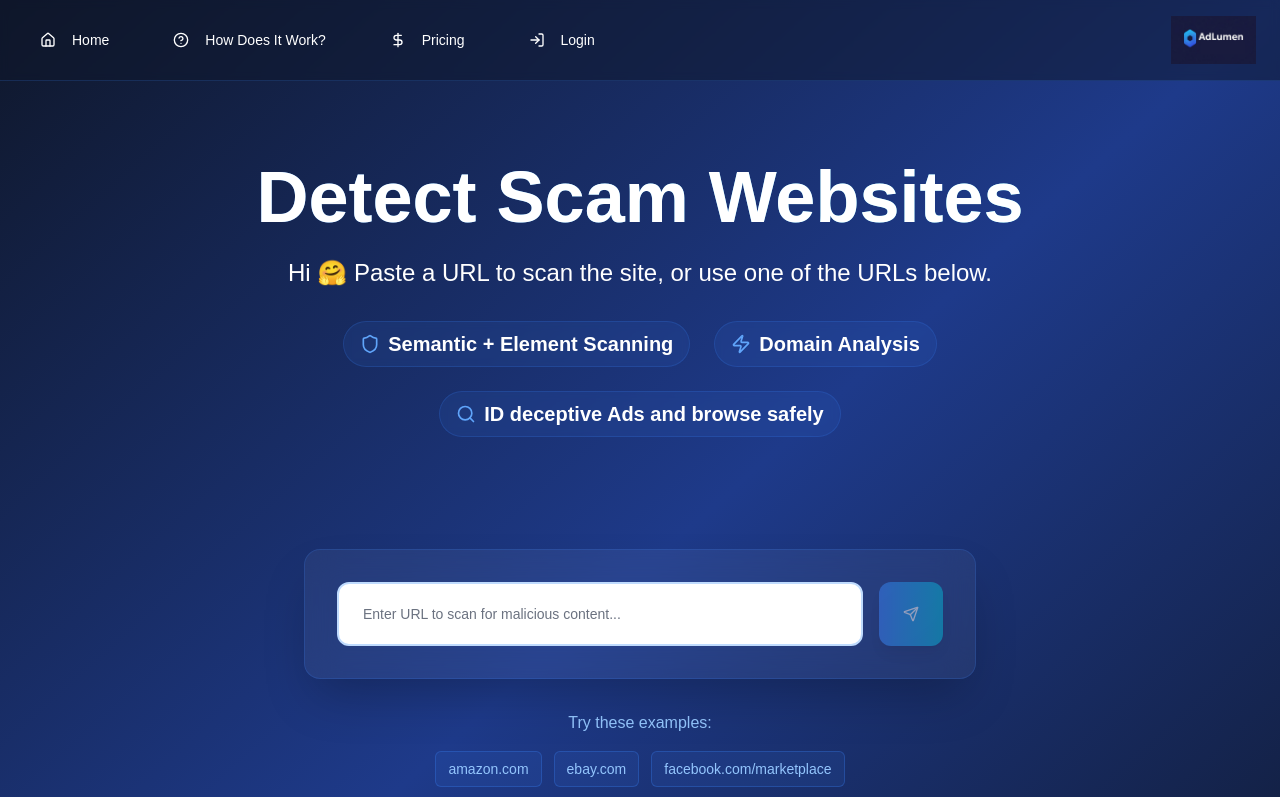
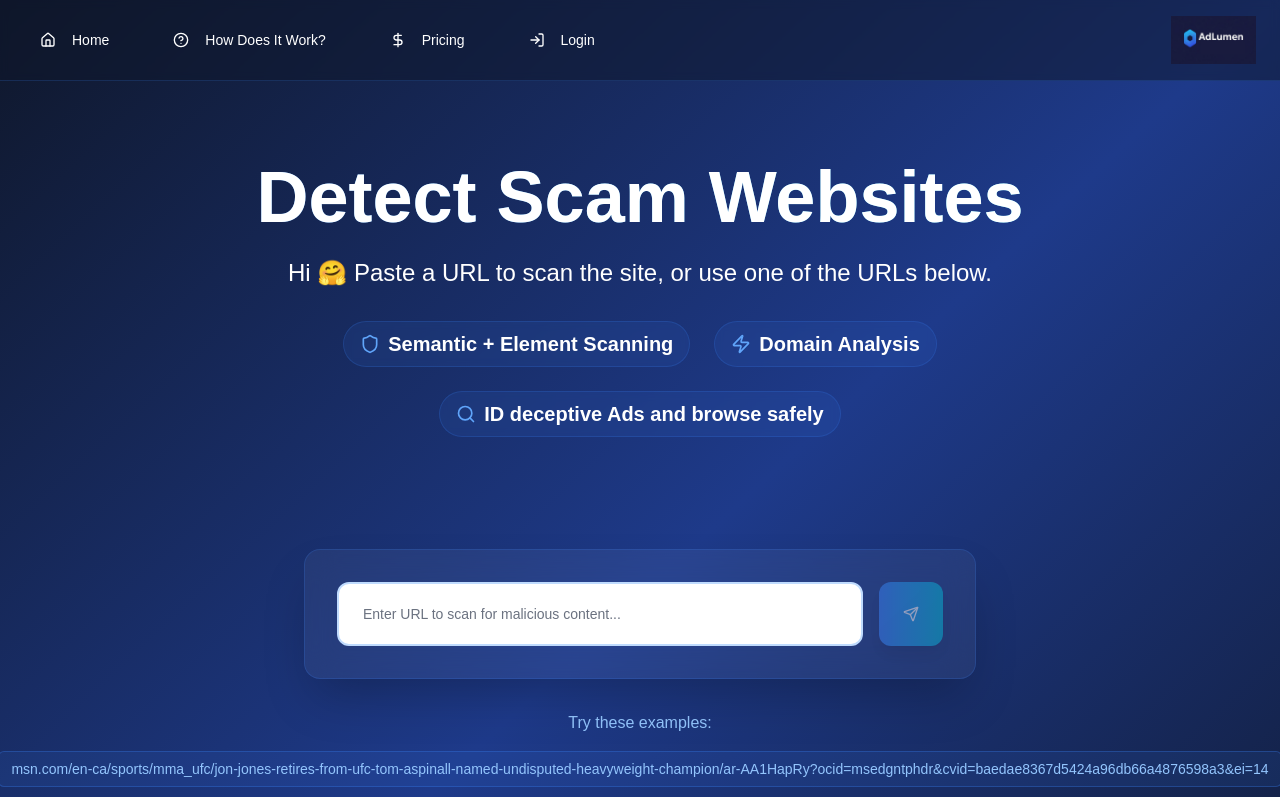
Before and after one commit to Thomson-Lam/AdLumen, a Next.js app in the folder newfront/: page / in a window 1280 px wide. Shown: the top 797 px of the page. Built offline with nearby package versions, Linux system fonts and the light colour scheme.

Commit message:
edited links

```diff
--- a/newfront/app/page.tsx
+++ b/newfront/app/page.tsx
@@ -219,13 +219,13 @@ export default function AdLumenScanner() {
           <div className="mt-8 text-center">
             <p className="mb-4 text-blue-300">Try these examples:</p>
             <div className="flex flex-wrap gap-3 justify-center">
-              {["amazon.com", "ebay.com", "facebook.com/marketplace"].map((example) => (
+              {["msn.com/en-ca/sports/mma_ufc/jon-jones-retires-from-ufc-tom-aspinall-named-undisputed-heavyweight-champion/ar-AA1HapRy?ocid=msedgntphdr&cvid=baedae8367d5424a96db66a4876598a3&ei=14", "ebay.com", "facebook.com/marketplace"].map((example) => (
                 <Button
                   key={example}
                   variant="outline"
                   size="sm"
                   onClick={() => setUrl(`https://${example}`)}
-                  className="text-blue-300 transition-all duration-200 hover:border-blue-400 bg-blue-500/10 border-blue-500/30 hover:bg-blue-500/20"
+                  className="text-blue-300 transition-all duration-200 hover:text-white hover:border-blue-400 bg-blue-500/10 border-blue-500/30 hover:bg-blue-500/20"
                   disabled={isScanning}
                 >
                   {example}
```
